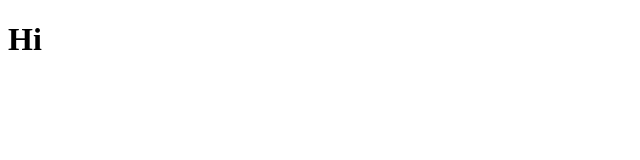
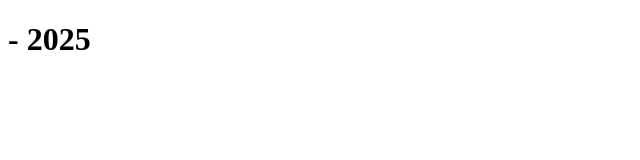
Before and after one commit to alishafulton/alishafulton.github.io, a React (Vite) app: page / in a window 1280 px wide. Shown: the top 160 px of the page, without its empty margins (0-640 px from the left). Built offline with nearby package versions, Linux system fonts and the light colour scheme.

Commit message:
Update App.jsx

```diff
--- a/src/App.jsx
+++ b/src/App.jsx
@@ -9,8 +9,7 @@ function App() {
     <>
       <div>
         <h1 className="text-xl font-mono">
-
-        Hi
+- 2025
 </h1>
         </div>
     </>
```
